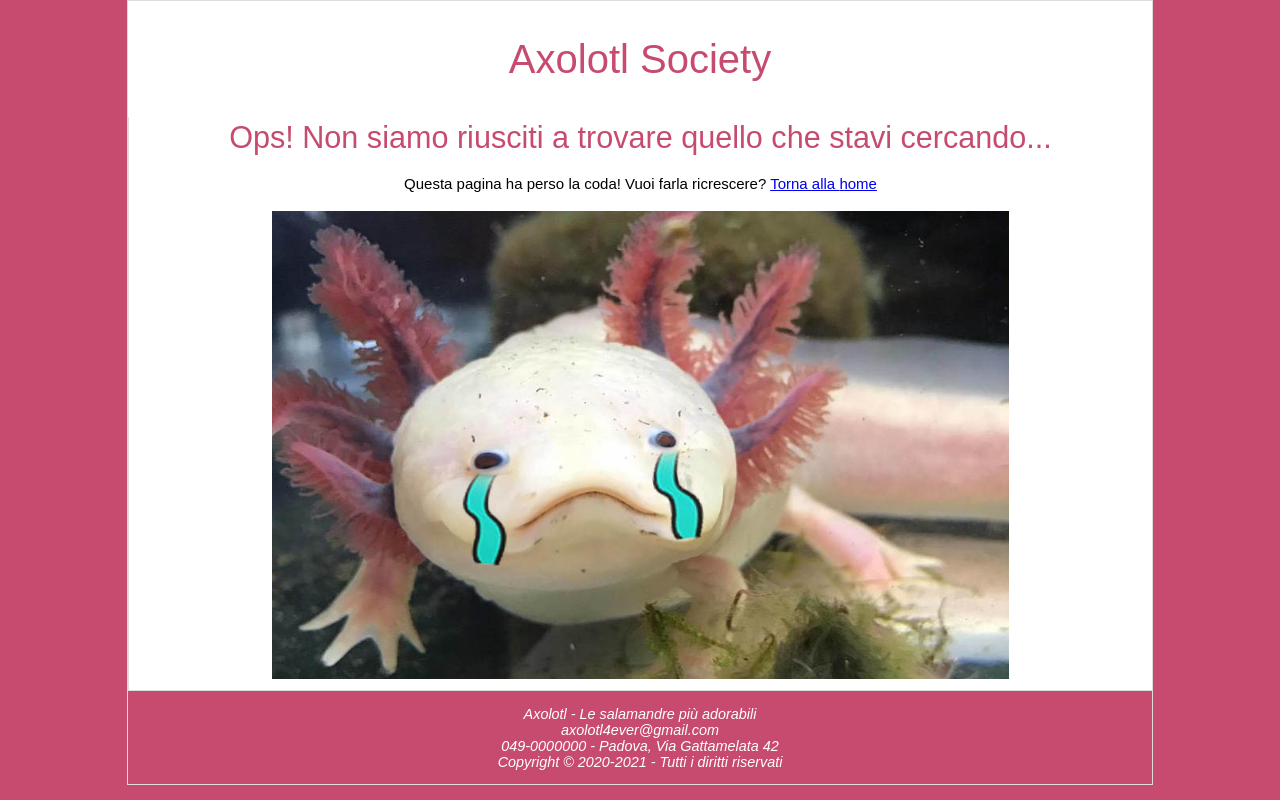
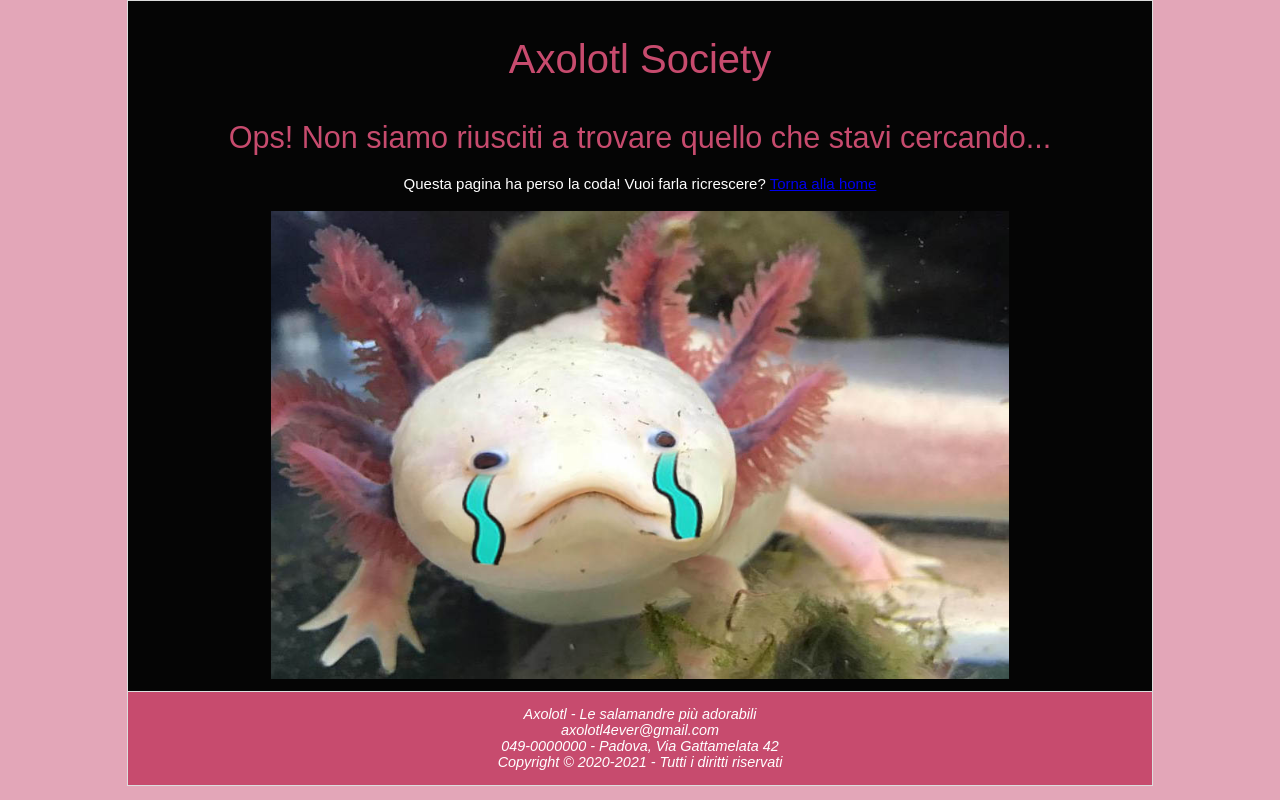
Before and after one commit to RakuJa/Aselotl-web, a PHP site: page /php/404.php in a window 1280 px wide. Run offline with PHP 8.4, Linux system fonts and the light colour scheme.

Commit message:
grafica migliorata

```diff
--- a/css/style.css
+++ b/css/style.css
@@ -31,7 +31,7 @@ html, body { /*Il tag html va incluso per motivi di retrocompatibilita'*/
 }
 
 html {
-	background-color: #C74B6E;
+	background-color: #E3A6B8;
 	border: 1px solid #ddd;
 }
 
@@ -336,6 +336,7 @@ CONTENT
 	margin-left: 0;
 	padding-top: 0;
 	text-align: center;
+	border-left:none;
 }
 
 #full_content img{
--- a/html/404.html
+++ b/html/404.html
@@ -1,5 +1,5 @@
 </head>
-<body>
+<body class="dark_mode">
 <a id="skipNav" class="hide" href="#full_content">Vai al contenuto</a>
 <div id="header">
 	<a id="title" href="../php/index.php" xml:lang="en" lang="en">Axolotl Society</a>
--- a/html/access_denied.html
+++ b/html/access_denied.html
@@ -1,5 +1,5 @@
 </head>
-<body>
+<body class="dark_mode">
 <a id="skipNav" class="hide" href="#full_content">Vai al contenuto</a>
 <div id="header">
 	<a id="title" href="../php/index.php" xml:lang="en" lang="en">Axolotl Society</a>
```
